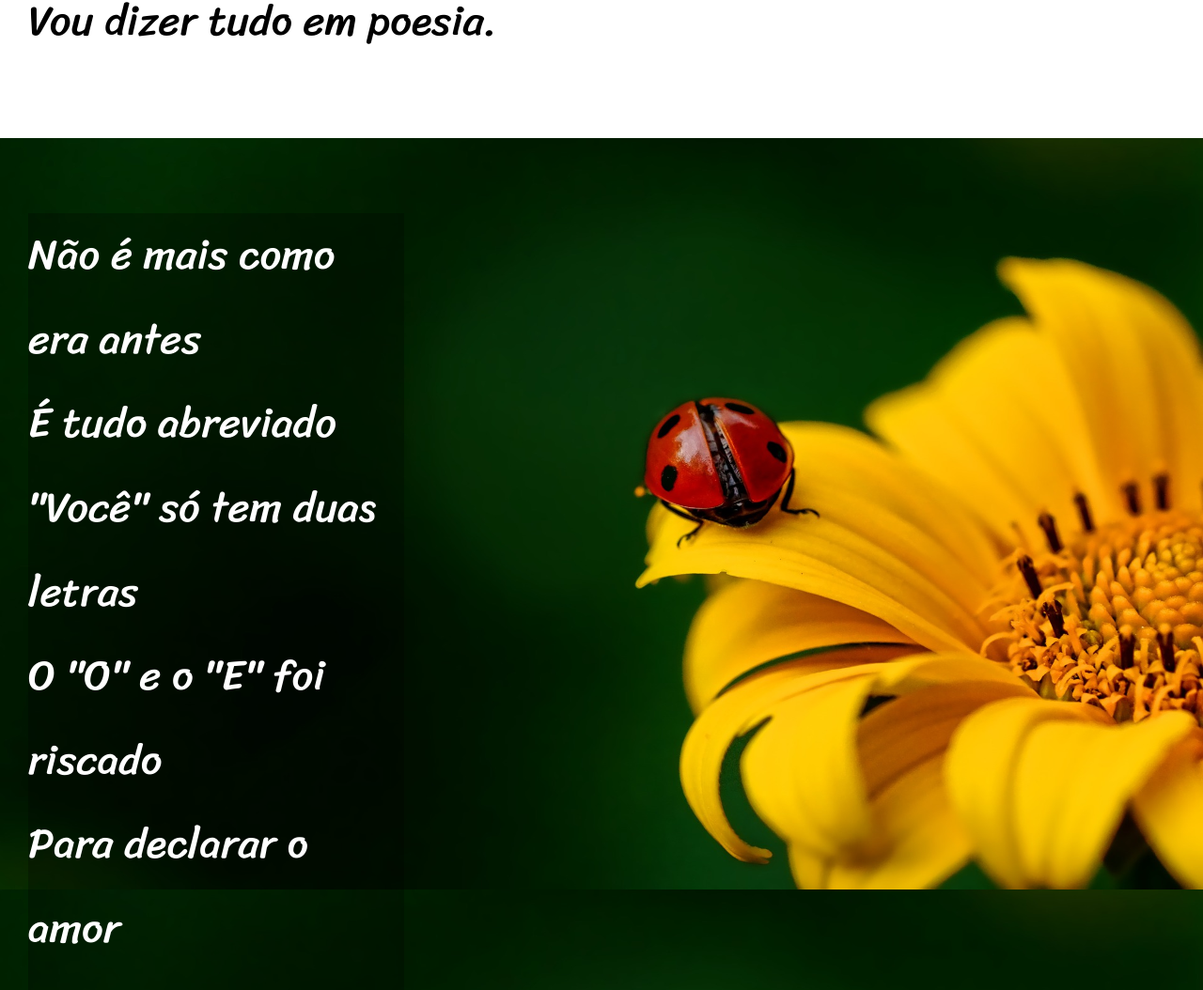
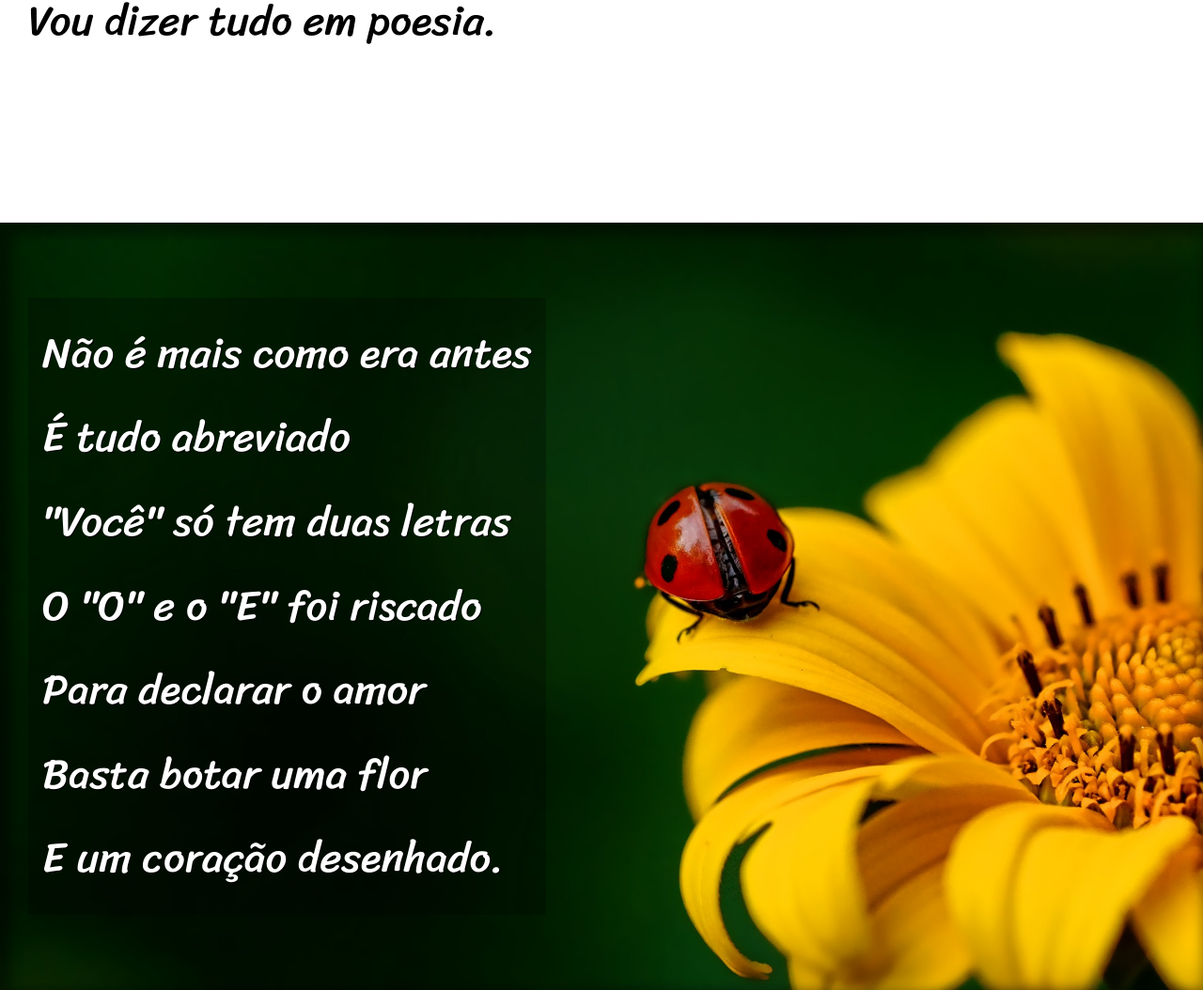
Before and after one commit to lucianoz7/html, a plain HTML site: page Desafios/de012/cordel.html in a window 1280 px wide. Shown: the part 940-1994 px from the top of the page at 94% size. Drawn offline with Linux system fonts and the light colour scheme.

Commit message:
Site finalizado

```diff
--- a/Desafios/de012/cordel.html
+++ b/Desafios/de012/cordel.html
@@ -23,7 +23,7 @@
                 Vou dizer tudo em poesia. <br>
             </p>
         </section>
-        <section class="imagem">
+        <section class="imagem" id="img01">
             <p>
                 Não é mais como era antes <br>
                 É tudo abreviado <br>
@@ -54,7 +54,7 @@
                 Decifre esse rabisco. <br>
             </p>
         </section>
-        <section class="imagem">
+        <section class="imagem" id="img02">
             <p>
                 Tenho saudade das cartas <br>
                 Escritas com a própria mão <br>
--- a/Desafios/de012/style.css
+++ b/Desafios/de012/style.css
@@ -65,16 +65,30 @@ section.normal {
 section.imagem {
     background-color: rgb(36, 36, 36);
     color: white;
+    box-shadow: inset 6px 6px 13px 6px rgba(0, 0, 0, 0.466);
+    background-size: cover;
+    background-attachment: fixed;
+    background-position: center right;
+    background-repeat: no-repeat;
+}
+
+section#img01 {
     background-image: url(imagens/background001.jpg);
-    background-repeat: no-repeat;
-    background-size: 100% 100%;
-    background-attachment: fixed;
+}
+
+section#img02 {
+    background-image: url(imagens/background002.jpg);
 }
 
 section.imagem > p {
     display: inline-block;
-    width: 400px;
+    padding: 15px;
     background-color: rgba(0, 0, 0, 0.26);
+    text-shadow: 1px 1px 0px black;
+}
+
+section > p {
+    padding-bottom: 2em;
 }
 
 footer {
```
